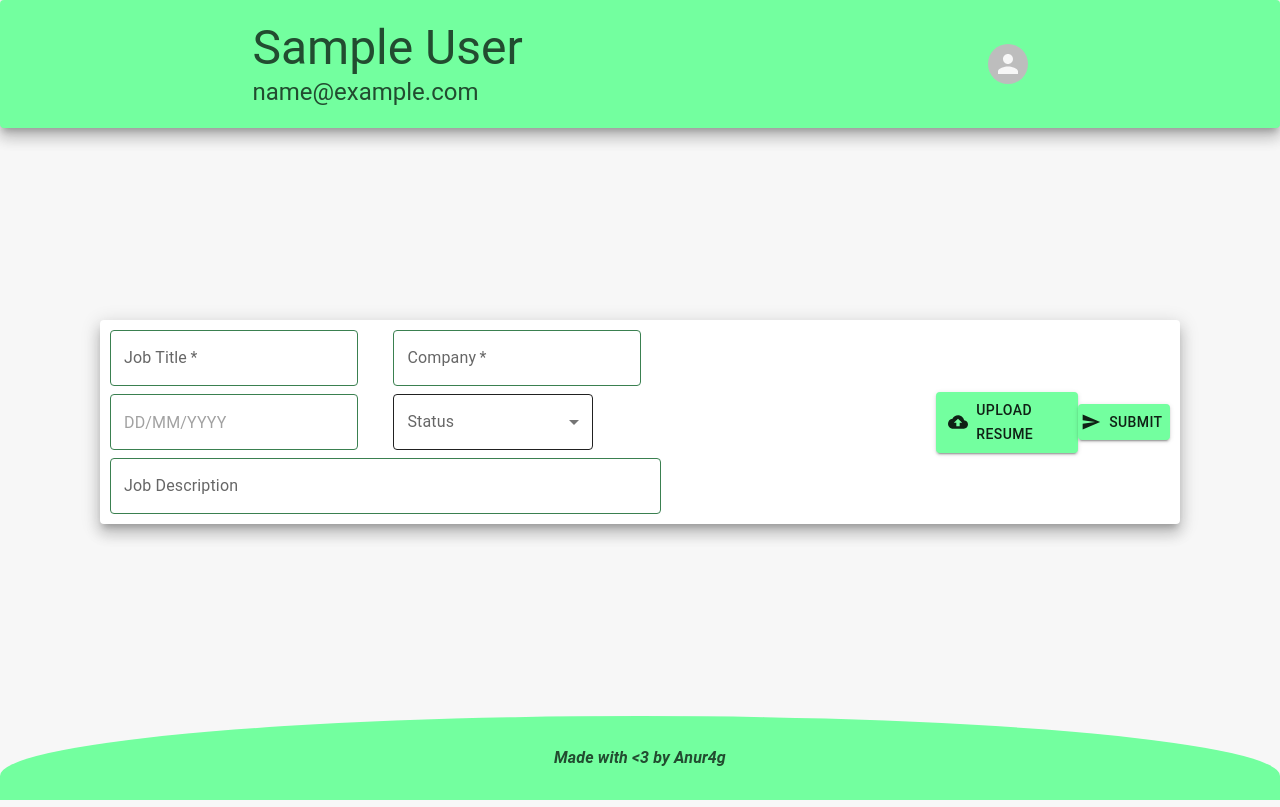
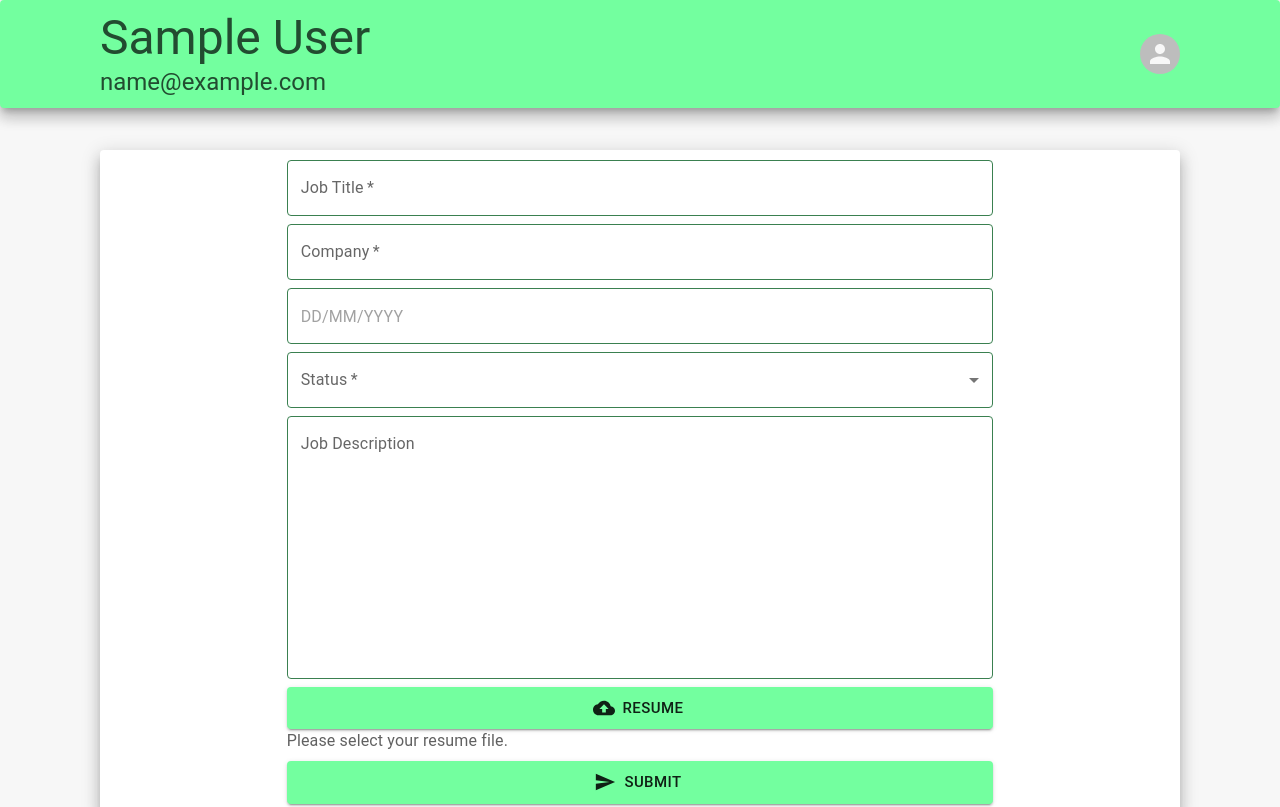
Before and after one commit to Anurag41682/JobTracker, a React (Vite) app in the folder client/: page /add in a window 1280 px wide. Shown: the top 807 px of the page. Built offline with nearby package versions, Linux system fonts and the light colour scheme; sample sign-in values are in the browser's storage.

Commit message:
Updated UI of Add Route

```diff
--- a/client/src/api/index.jsx
+++ b/client/src/api/index.jsx
@@ -3,3 +3,5 @@ const URL = "http://localhost:3001";
 const API = axios.create({ baseURL: URL });
 export const signup = (formData) => API.post("/signup", formData);
 export const login = (formData) => API.post("/login", formData);
+export const addApplication = (applicationData) =>
+  API.post("/add", applicationData);
--- a/client/src/components/Add/Add.jsx
+++ b/client/src/components/Add/Add.jsx
@@ -7,36 +7,54 @@ import decodeFn from "../../utils/decodeFn";
 import {
   Paper,
   TextField,
-  Select,
   MenuItem,
   Button,
-  InputLabel,
-  FormControl,
   Grid,
+  Typography,
 } from "@mui/material";
 import { DatePicker } from "@mui/x-date-pickers/DatePicker";
 import CloudUploadIcon from "@mui/icons-material/CloudUpload";
 import SendIcon from "@mui/icons-material/Send";
+import { addApplication } from "../../api";
+
+//--------------------------------------------------------------------------//
+
 function Add() {
   const navigate = useNavigate();
   const [show, setShow] = useState(false);
   const jwtToken = localStorage.getItem("jwtToken");
   const decodedToken = decodeFn(jwtToken);
 
-  const [jobTitle, setJobTitle] = useState("");
-  const [companyName, setCompanyName] = useState("");
-  const [applicationDate, setApplicationDate] = useState("");
-  const [status, setStatus] = useState("");
-  const [jobDescription, setJobDescription] = useState("");
-  const [resumeFile, setResumeFile] = useState(null);
+  const [applicationData, setApplicationData] = useState({
+    jobTitle: "",
+    companyName: "",
+    applicationDate: "",
+    status: "",
+    jobDescription: "",
+    resumeFile: null,
+  });
 
   const handleFileUpload = (event) => {
     const file = event.target.files[0];
-    setResumeFile(file);
+    setApplicationData({ ...applicationData, resumeFile: file });
   };
 
-  const handleSubmit = () => {
-    // Handle form submission, e.g., send data to the server
+  const handleSubmit = (e) => {
+    e.preventDefault();
+    addApplication(applicationData)
+      .then((recieved) => {
+        console.log(recieved);
+      })
+      .catch((error) => {
+        console.log(error);
+      });
+  };
+
+  const handleChange = (event) => {
+    setApplicationData({
+      ...applicationData,
+      [event.target.name]: event.target.value,
+    });
   };
 
   useEffect(() => {
@@ -58,66 +76,120 @@ function Add() {
       >
         <Header decoded={decodedToken} />
         {/* --------- */}
-        <form>
+        <form onSubmit={handleSubmit}>
           <Paper
             elevation={10}
             sx={{
               display: "flex",
               justifyContent: "center",
               alignItems: "center",
-              margin: "0 100px",
+              margin: "150px 100px",
               padding: "10px",
             }}
           >
-            <Grid container gap={1} sx={{ alignItems: "center" }}>
-              <Grid md={4} item>
-                <TextField label="Job Title" required />
+            <Grid
+              container
+              gap={1}
+              sx={{ justifyContent: "center", alignItems: "center" }}
+            >
+              <Grid xs={8} sm={8} md={8} item>
+                <TextField
+                  name="jobTitle"
+                  fullWidth
+                  label="Job Title"
+                  required
+                  value={applicationData.jobTitle}
+                  onChange={handleChange}
+                />
               </Grid>
-              <Grid md={4} item>
-                <TextField label="Company" required />
+              <Grid xs={8} sm={8} md={8} item>
+                <TextField
+                  name="companyName"
+                  value={applicationData.companyName}
+                  fullWidth
+                  label="Company"
+                  required
+                  onChange={handleChange}
+                />
               </Grid>
-              <Grid md={4} item>
-                <DatePicker format="D/M/YYYY" />
+              <Grid xs={8} sm={8} md={8} item>
+                <DatePicker
+                  onChange={(newValue) =>
+                    setApplicationData({
+                      ...applicationData,
+                      applicationDate: newValue,
+                    })
+                  }
+                  slotProps={{ textField: { fullWidth: true } }}
+                  format="D/M/YYYY"
+                />
               </Grid>
 
-              <Grid item md={4}>
-                <FormControl sx={{ minWidth: "200px" }}>
-                  <InputLabel>Status</InputLabel>
-                  <Select label="Status">
-                    <MenuItem>Pending</MenuItem>
-                    <MenuItem>Rejected</MenuItem>
-                  </Select>
-                </FormControl>
+              <Grid item xs={8} sm={8} md={8}>
+                <TextField
+                  name="status"
+                  value={applicationData.status}
+                  label="Status"
+                  select
+                  required
+                  fullWidth
+                  onChange={handleChange}
+                >
+                  <MenuItem value="pending">Pending</MenuItem>
+                  <MenuItem value="rejected">Rejected</MenuItem>
+                  <MenuItem value="accepted">Accepted</MenuItem>
+                </TextField>
               </Grid>
-              <Grid md={8} item>
+              <Grid xs={8} sm={8} md={8} item>
                 <TextField
                   label="Job Description"
                   multiline
                   fullWidth
+                  minRows={10}
+                  name="jobDescription"
+                  value={applicationData.jobDescription}
+                  onChange={handleChange}
                 ></TextField>
               </Grid>
-            </Grid>
+              {/*---------- buttons ----------- */}
+              <Grid item xs={8} sm={8} md={8}>
                 <Button
                   component="label"
                   variant="contained"
                   startIcon={<CloudUploadIcon />}
+                  size="large"
+                  sx={{ minWidth: "120px" }}
+                  fullWidth
                 >
-              Upload Resume
+                  Resume
                   <input
                     type="file"
                     accept=".pdf,.doc,.docx"
                     onChange={handleFileUpload}
                     style={{ display: "none" }}
+                    required={!applicationData.resumeFile}
                   />
                 </Button>
+                {!applicationData.resumeFile && (
+                  <Typography color="#616161">
+                    Please select your resume file.
+                  </Typography>
+                )}
+              </Grid>
+              <Grid item xs={8} sm={8} md={8}>
                 <Button
                   type="submit"
                   variant="contained"
                   color="primary"
                   startIcon={<SendIcon />}
+                  size="large"
+                  sx={{ minWidth: "120px" }}
+                  fullWidth
                 >
                   Submit
                 </Button>
+              </Grid>
+            </Grid>
           </Paper>
         </form>
         {/* ----------- */}
--- a/client/src/components/Header/Header.jsx
+++ b/client/src/components/Header/Header.jsx
@@ -9,9 +9,13 @@ function Header(props) {
         sx={{
           backgroundColor: theme.palette.primary[500],
           display: "flex",
-          justifyContent: "space-around",
+          position: "fixed",
+          justifyContent: "space-between",
           alignItems: "center",
-          padding: "20px",
+          right: "0",
+          left: "0",
+          zIndex: "100",
+          padding: "10px 100px",
         }}
       >
         <div
--- a/client/src/components/Landing/Landing.jsx
+++ b/client/src/components/Landing/Landing.jsx
@@ -18,6 +18,7 @@ function Landing() {
           flexDirection: "row",
           alignItems: "center",
           justifyContent: "center",
+          marginTop: "150px",
         }}
         gap={10}
       >
```
Lines whose indentation alone changed are shown as unchanged.
